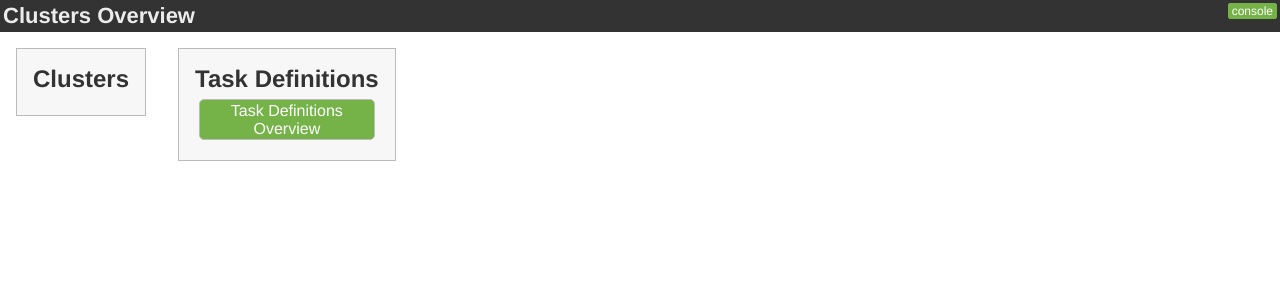
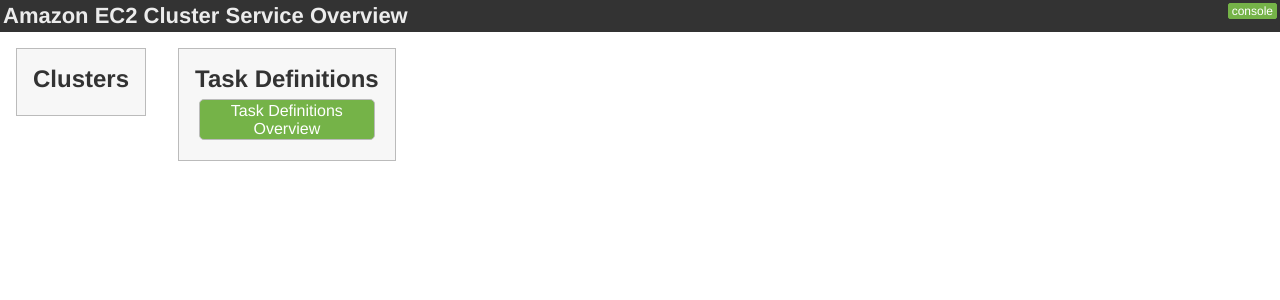
Before and after one commit to BusinessOptics/gryphon, a Flask app: template ecs_view/templates/index.html in a window 1280 px wide. Shown: the top 300 px of the page. Run offline with Flask 2, Linux system fonts and the light colour scheme; the template is opened without the code that fills it, so the values that code supplies are empty.

Commit message:
Added some padding and corrected titles

```diff
--- a/ecs_view/static/css/styles.css
+++ b/ecs_view/static/css/styles.css
@@ -40,7 +40,7 @@ h2 {
 
 .task-definition-container {
     padding: 1em;
-    padding-right: 0px;
+    padding-right: 1em;
     padding-bottom: 0em;
 }
 
--- a/ecs_view/templates/index.html
+++ b/ecs_view/templates/index.html
@@ -1,12 +1,12 @@
 {% extends "template.html" %}
-{% block title %}Clusters Overview{% endblock %}
+{% block title %}Amazon EC2 Cluster Service Overview{% endblock %}
 {% block scripts %}
 {% endblock %}
 {% block body %}
 <div class="header">
     {% set link = 'https://console.aws.amazon.com/ecs/home?region=us-east-1#/clusters' %}
     {% include "consolebutton.html" %}
-    <h1>Clusters Overview</h1>
+    <h1>Amazon EC2 Cluster Service Overview</h1>
 </div>
 <div class="index-list">
     <h2>Clusters</h2>
```
